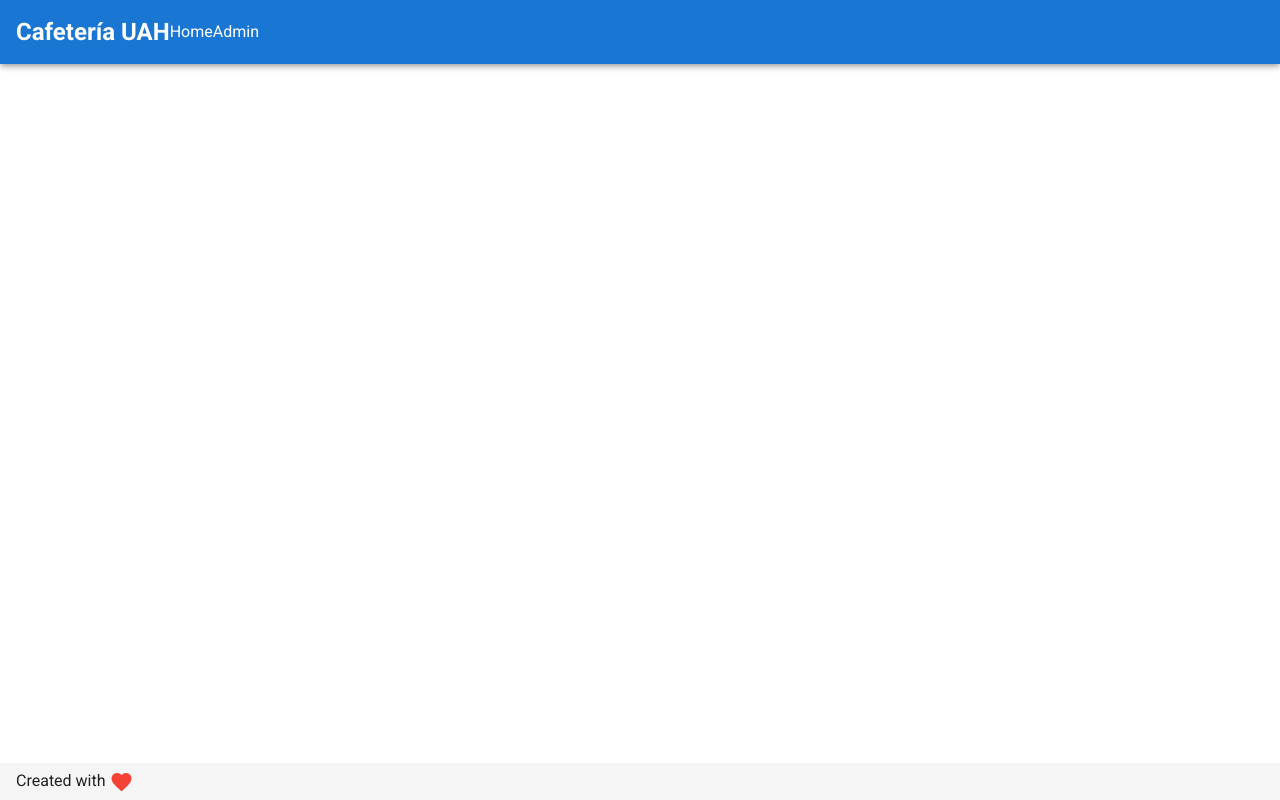
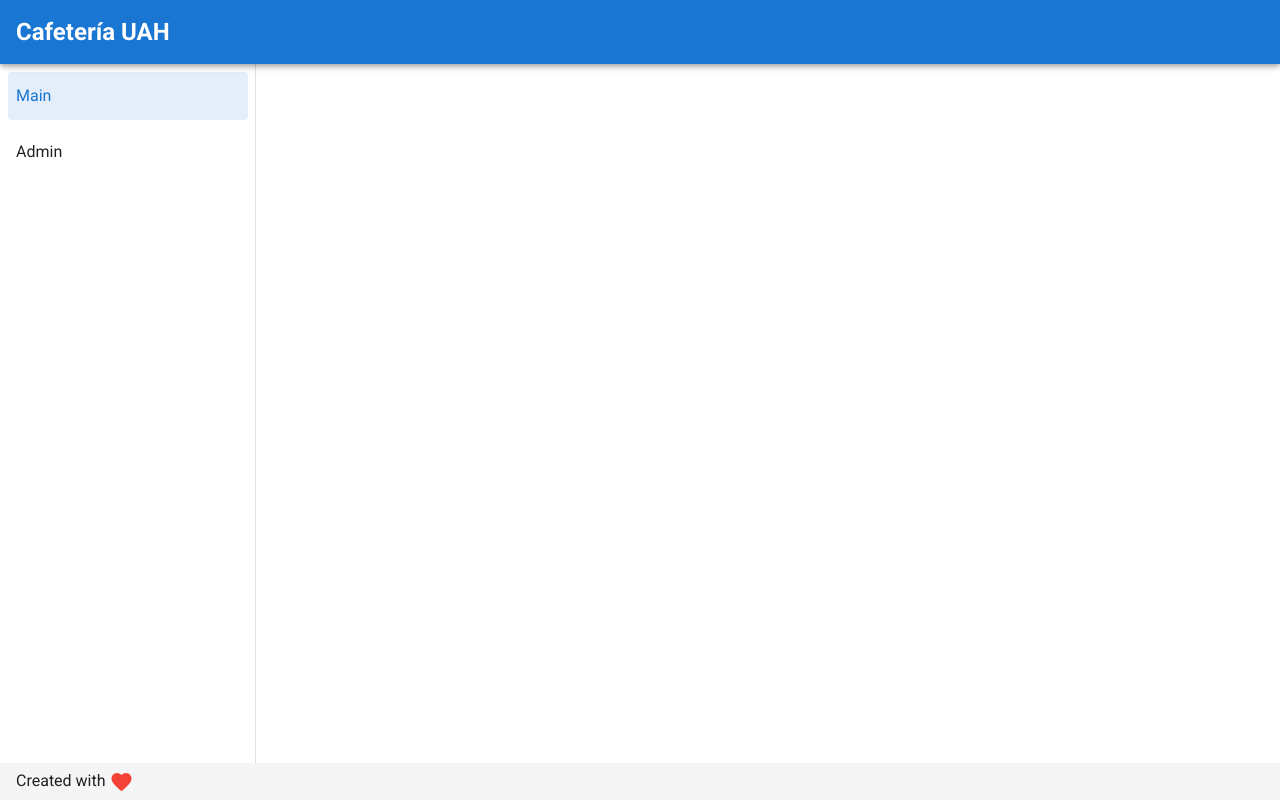
Before and after one commit to Xusotojas/hackathon-uah, a Vue app in the folder front/: page / in a window 1280 px wide. Built offline with nearby package versions, Linux system fonts and the light colour scheme.

Commit message:
Added drawer

```diff
--- a/front/src/App.vue
+++ b/front/src/App.vue
@@ -1,11 +1,24 @@
 <template>
   <v-app>
-    <v-app-bar app color="primary" dark>
+    <v-navigation-drawer app id="nav" clipped v-model="drawer">
+      <v-list nav>
+        <v-list-item-group v-model="listGroup" color="primary">
+          <v-list-item to="/">
+            <v-list-item-content>
+              <span>Main</span>
+            </v-list-item-content>
+          </v-list-item>
+          <v-list-item to="/admin">
+            <v-list-item-content>
+              <span>Admin</span>
+            </v-list-item-content>
+          </v-list-item>
+        </v-list-item-group>
+      </v-list>
+    </v-navigation-drawer>
+
+    <v-app-bar app color="primary" dark clipped-left>
       <h2>Cafetería UAH</h2>
-      <router-link to="/"><span class="white--text">Home</span></router-link>
-      <router-link to="/admin"
-        ><span class="white--text">Admin</span></router-link
-      >
     </v-app-bar>
 
     <v-content>
```
